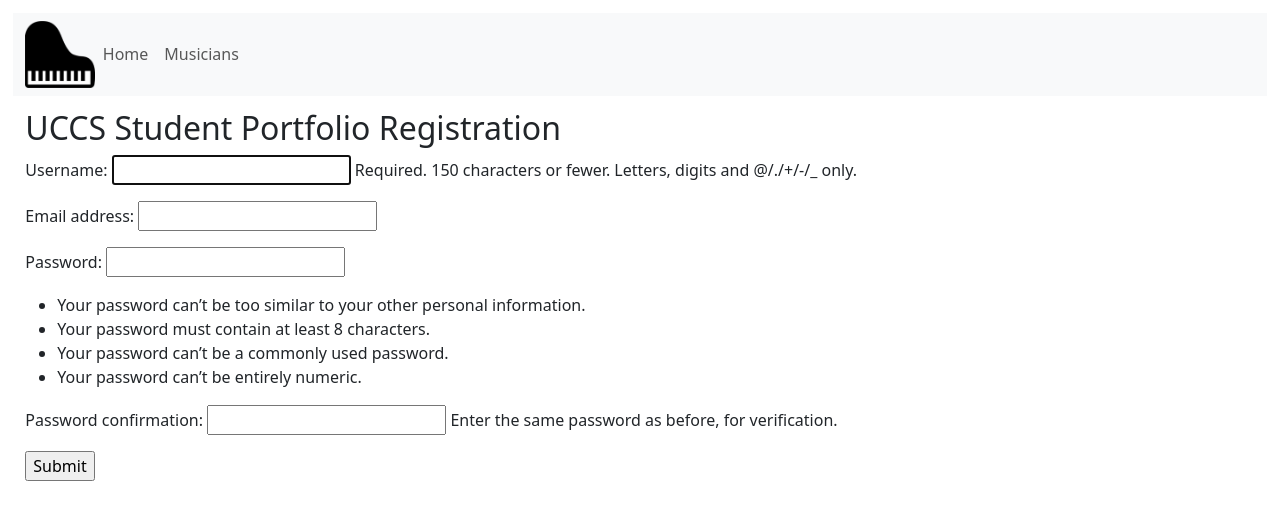
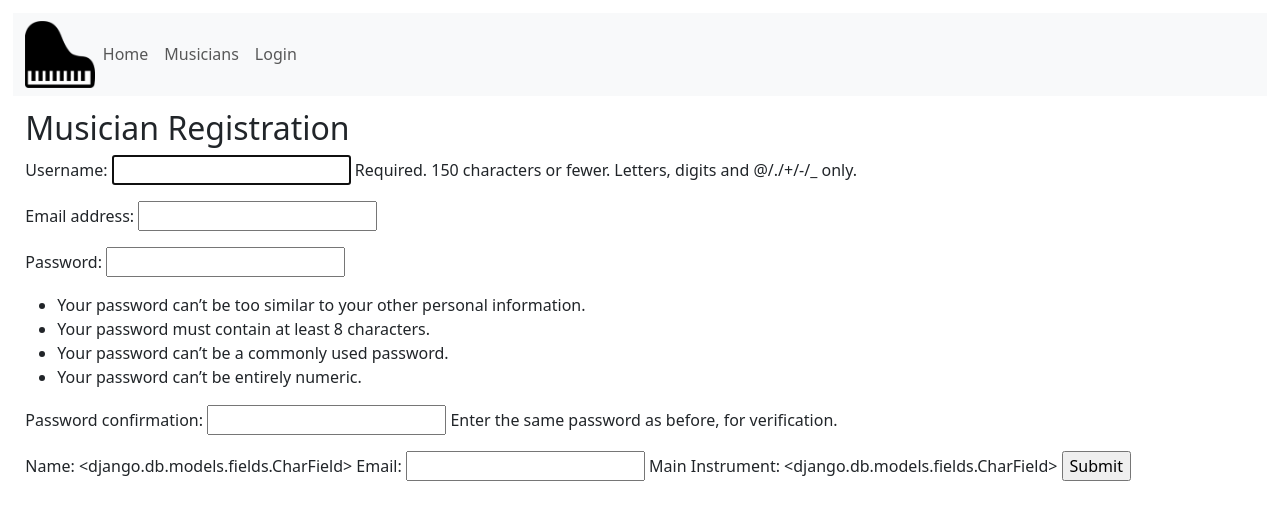
Before and after one commit to Bcsully3/CS3300_Music, a Django app: page /accounts/register/ in a window 1280 px wide. Shown: the top 520 px of the page. Run offline with Django 4.2, Linux system fonts and the light colour scheme; some libraries are stand-ins or nearby versions.

Commit message:
Finished users and registration and decorators, attempting to have musician model input On registration page

```diff
--- a/portfolio_app/forms.py
+++ b/portfolio_app/forms.py
@@ -2,11 +2,13 @@ from django.forms import ModelForm
 from .models import *
 from django.contrib.auth.forms import UserCreationForm
 from django.contrib.auth.models import User
+from django import forms
 
 class MusicianForm(ModelForm):
     class Meta:
         model = Musician
-        fields =('name', 'email', 'main_instrument')
+        fields = '__all__'
+        exclude= ['user']
 
 class PieceForm(ModelForm):
     class Meta:
@@ -14,6 +16,24 @@ class PieceForm(ModelForm):
         fields =('title', 'genre', 'piece_type', 'mp3_file')
 
 class CreateUserForm(UserCreationForm):
+    name = models.CharField(max_length=100)
+    email = models.CharField(max_length=100)
+    main_instrument = models.CharField(max_length=100)
+
     class Meta:
         model = User
         fields = ['username', 'email', 'password1', 'password2']
+
+    def save(self, commit=True):
+        user = super().save(commit=False)
+        user.email = self.cleaned_data['email']
+        user.save()
+
+        musician = Musician.objects.create(
+            user=user,
+            name=self.cleaned_data['name'],
+            email=self.cleaned_data['email'],
+            main_instrument=self.cleaned_data['main_instrument']
+        )
+
+        return user
--- a/portfolio_app/templates/portfolio_app/base_template.html
+++ b/portfolio_app/templates/portfolio_app/base_template.html
@@ -26,7 +26,11 @@
 <a class="nav-link" href="{% url 'musicians' %}">Musicians</a>
 </li>
 <li class="nav-item">
-<a class="nav-link" href="#"></a>
+{% if user.is_authenticated %}
+<a class="nav-link" href="{% url 'logout' %}?next={{ request.path }}">Logout as {{user}}</a>
+{% else %}
+<a class="nav-link" href="{% url 'login' %}?next={{ request.path }}">Login</a>
+{% endif %}
 </li>
 </ul>
 </div>
--- a/portfolio_app/templates/registration/register.html
+++ b/portfolio_app/templates/registration/register.html
@@ -1,11 +1,25 @@
 {% extends 'portfolio_app/base_template.html' %}
 
 {% block content %}
-  <h2>UCCS Student Portfolio Registration</h2>
+  <h2>Musician Registration</h2>
 
   <form method="post">
     {% csrf_token %}
     {{ form.as_p }}
+
+    <label for="{{ form.name.id_for_label }}">Name:</label>
+    {{ form.name }}
+    {{ form.name.errors }}
+
+    <label for="{{ form.email.id_for_label }}">Email:</label>
+    {{ form.email }}
+    {{ form.email.errors }}
+
+    <label for="{{ form.main_instrument.id_for_label }}">Main Instrument:</label>
+    {{ form.main_instrument }}
+    {{ form.main_instrument.errors }}
+
+
     <input type="submit" name="Create User" />
   </form>
   {{form.errors}}
--- a/portfolio_app/urls.py
+++ b/portfolio_app/urls.py
@@ -14,6 +14,7 @@ urlpatterns = [
     path('musician/<int:musician_id>/create_piece/', views.createPiece, name='create-piece'),
     path("pieces/<int:piece_id>/delete_piece/", views.deletePiece, name="delete-piece"),
     path('accounts/register/', views.registerPage, name = 'register_page'),
+    path('user/', views.userPage, name='user_page'),
 
 ]
 
--- a/portfolio_app/views.py
+++ b/portfolio_app/views.py
@@ -6,6 +6,9 @@ from .models import *
 from .forms import *
 from django.contrib import messages
 from django.contrib.auth.models import Group
+from django.contrib.auth.decorators import login_required
+from .decorators import allowed_users
+from django.contrib.auth.mixins import LoginRequiredMixin
 
 
 # Create your views here.
@@ -15,7 +18,8 @@ def index(request):
     print("active portfolio query set", pieces_active)
     return render( request, 'portfolio_app/index.html', {'pieces_active':pieces_active})
 
-
+@login_required(login_url='login')
+@allowed_users(allowed_roles=['musician_group'])
 def updateMusician(request, musician_id):
 
     musician = get_object_or_404(Musician, pk=musician_id) # get the project
@@ -34,8 +38,8 @@ def updateMusician(request, musician_id):
 
         return render(request, "portfolio_app/musician_update.html", {"form": form, "musician": musician})
 
-
-
+@login_required(login_url='login')
+@allowed_users(allowed_roles=['musician_group'])
 def updatePiece(request, piece_id):
 
     piece = get_object_or_404(Piece, pk=piece_id) # get the project
@@ -56,6 +60,8 @@ def updatePiece(request, piece_id):
 
 
 
+@login_required(login_url='login')
+@allowed_users(allowed_roles=['musician_group'])
 def createPiece(request, musician_id):
 
     form = PieceForm()
@@ -81,7 +87,8 @@ def createPiece(request, musician_id):
     return render(request, 'portfolio_app/piece_form.html', context)
 
 
-
+@login_required(login_url='login')
+@allowed_users(allowed_roles=['musician_group'])
 def deletePiece(request, piece_id):
 
     piece = get_object_or_404(Piece, pk=piece_id) # attempt to get the project, or return 404 if failed
@@ -104,22 +111,34 @@ def registerPage(request):
         form = CreateUserForm(request.POST)
         if form.is_valid():
             user = form.save()
-            username = form.cleaned_data.get('username')
-            group = Group.objects.get(name='musician')
+            newusername = form.cleaned_data.get('username')
+            group = Group.objects.get(name='musician_group')
             user.groups.add(group)
-            musician = Musician.objects.create(username=username)
+            musician = Musician.objects.create(user = user)
             musician.save
 
-            messages.success(request, 'Account was created for ' + username)
+            messages.success(request, 'Account was created for ' + newusername)
             return redirect('login')
     context ={'form':form}
     return render(request, 'registration/register.html', context)
 
 
+@login_required(login_url='login')
+@allowed_users(allowed_roles=['musician_group'])
+def userPage(request):
+    musician = request.user.musician
+    form = MusicianForm(instance=musician)
+    print('musician', musician)
+    if request.method == 'POST':
+        form = MusicianForm(request.POST, request.FILES, instance=musician)
+        if form.is_valid():
+            form.save()
+    context = {'form':form}
+    return render(request, 'portfolio_app/user.html', context)
 
 class MusicianListView(generic.ListView):
     model = Musician
-class MusicianDetailView(generic.DetailView):
+class MusicianDetailView(LoginRequiredMixin, generic.DetailView):
     model = Musician
 
     def get_context_data(self, **kwargs):
@@ -128,7 +147,7 @@ class MusicianDetailView(generic.DetailView):
         context["pieces"] = pieces
         return context
 
-class PieceListView(generic.ListView):
+class PieceListView(LoginRequiredMixin, generic.ListView):
     model = Piece
-class PieceDetailView(generic.DetailView):
+class PieceDetailView(LoginRequiredMixin, generic.DetailView):
     model = Piece
```
Also changed, not shown: portfolio_app/decorators.py (added, +19 -0 lines), portfolio_app/models.py (+6 -4 lines), portfolio_app/templates/portfolio_app/user.html (added, +23 -0 lines), portfolio_app/migrations/0007_remove_musician_username_musician_user.py (added).
